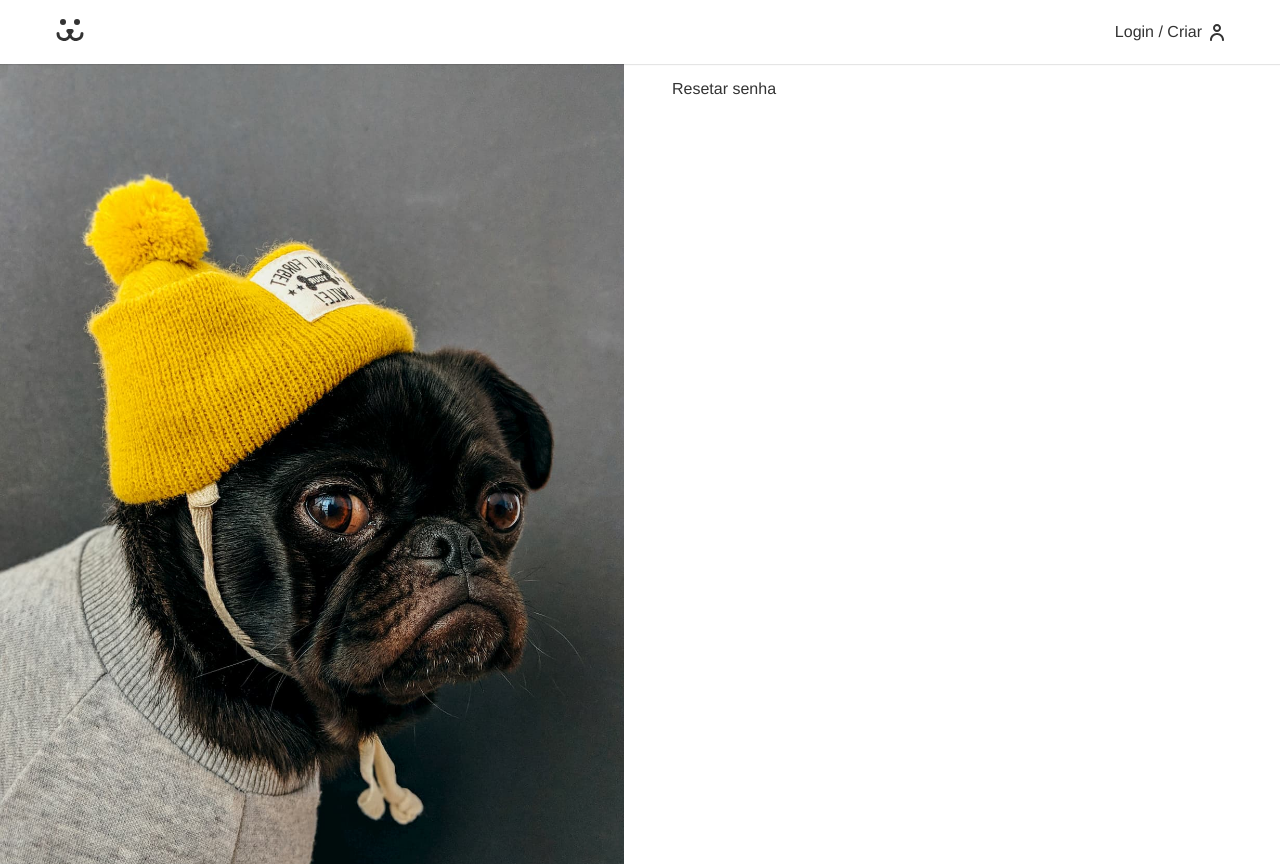
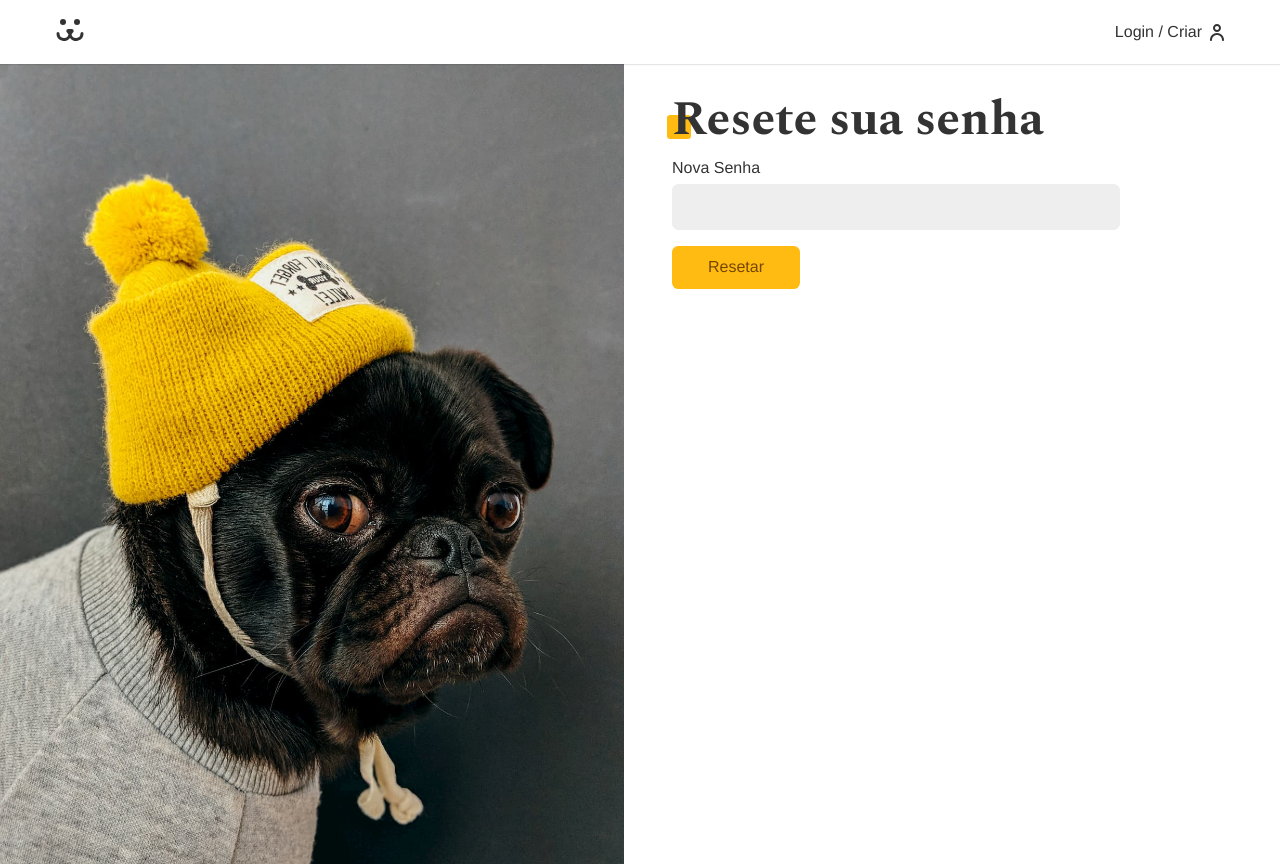
Before and after one commit to jcarlosrlopes/dogs-social-media, a React (Create React App) app: page /login/resetar in a window 1280 px wide. Built offline with nearby package versions, Linux system fonts and the light colour scheme.

Commit message:
Password Lost and Password Reset

```diff
--- a/src/Components/Login/LoginCreate.js
+++ b/src/Components/Login/LoginCreate.js
@@ -27,7 +27,6 @@ const LoginCreate = () => {
       const { response } = await request(url, options);
 
       if (response.ok) userLogin(username.value, password.value);
-      console.log(response);
    };
 
    return (
--- a/src/Components/Login/LoginForm.js
+++ b/src/Components/Login/LoginForm.js
@@ -44,9 +44,9 @@ const LoginForm = () => {
             ) : (
                <Button>Entrar</Button>
             )}
+         </form>
+         <Error error={error} />
 
-            <Error error={error} />
-         </form>
          <Link to="/login/perdeu" className={styles.perdeu}>
             Perdeu a Senha?
          </Link>
--- a/src/Components/Login/LoginPasswordLost.js
+++ b/src/Components/Login/LoginPasswordLost.js
@@ -1,7 +1,54 @@
 import React from "react";
+import { PASSWORD_LOST } from "../../api";
+import useFetch from "../../Hooks/useFetch";
+import useForm from "../../Hooks/useForm";
+import Button from "../Forms/Button";
+import Input from "../Forms/Input";
+import Error from "../Helper/Error";
 
 const LoginPasswordLost = () => {
-   return <div>Perdeu senha</div>;
+   const login = useForm();
+   const { loading, error, data, request } = useFetch();
+
+   const handleSubmit = async (event) => {
+      event.preventDefault();
+
+      if (login.validate()) {
+         const location = window.location;
+         const { url, options } = PASSWORD_LOST({
+            login: login.value,
+            url: location.href.replace("perdeu", "resetar"),
+         });
+         const { json } = await request(url, options);
+         console.log(json);
+      }
+   };
+
+   return (
+      <section>
+         <h1 className="title">Perdeu a senha?</h1>
+         {data ? (
+            <p style={{ color: "#4c1" }}>{data}</p>
+         ) : (
+            <form onSubmit={handleSubmit}>
+               <Input
+                  type="text"
+                  label="Usuário / Email:"
+                  name="login"
+                  {...login}
+               />
+
+               {loading ? (
+                  <Button disabled>Enviando...</Button>
+               ) : (
+                  <Button>Enviar e-mail</Button>
+               )}
+            </form>
+         )}
+
+         <Error error={error} />
+      </section>
+   );
 };
 
 export default LoginPasswordLost;
--- a/src/Components/Login/LoginPasswordReset.js
+++ b/src/Components/Login/LoginPasswordReset.js
@@ -1,7 +1,74 @@
 import React from "react";
+import { Link, useNavigate } from "react-router-dom";
+import { PASSWORD_RESET } from "../../api";
+import useFetch from "../../Hooks/useFetch";
+import useForm from "../../Hooks/useForm";
+import Button from "../Forms/Button";
+import Input from "../Forms/Input";
+import Error from "../Helper/Error";
 
 const LoginPasswordReset = () => {
-   return <div>Resetar senha</div>;
+   const [key, setKey] = React.useState("");
+   const [login, setLogin] = React.useState("");
+   const { error, loading, request, data } = useFetch();
+   const password = useForm();
+
+   const navigate = useNavigate();
+
+   React.useEffect(() => {
+      const params = new URLSearchParams(window.location.search);
+      const key = params.get("key");
+      const login = params.get("login");
+
+      if (key) setKey(key);
+      if (login) setLogin(login);
+   }, []);
+
+   const handleSubmit = async (event) => {
+      event.preventDefault();
+
+      if (password.validate()) {
+         const { url, options } = PASSWORD_RESET({
+            key,
+            login,
+            password: password.value,
+         });
+
+         const { response, json } = await request(url, options);
+      }
+   };
+
+   if (data) {
+      return (
+         <div>
+            <h3 style={{ color: "#4c1", marginBottom: "1rem" }}>
+               Senha atualizada com sucesso!
+            </h3>
+            <Button onClick={() => navigate("/login")}>Página de Login</Button>
+         </div>
+      );
+   } else {
+      return (
+         <div>
+            <h1 className="title">Resete sua senha</h1>
+            <form onSubmit={handleSubmit}>
+               <Input
+                  type="password"
+                  name="password"
+                  label="Nova Senha"
+                  {...password}
+               />
+               {loading ? (
+                  <Button disabled>Enviando...</Button>
+               ) : (
+                  <Button>Resetar</Button>
+               )}
+            </form>
+
+            <Error error={error} />
+         </div>
+      );
+   }
 };
 
 export default LoginPasswordReset;
--- a/src/UserContext.js
+++ b/src/UserContext.js
@@ -29,12 +29,15 @@ export const UserStorage = ({ children }) => {
 
          const response = await fetch(url, options);
 
-         if (!response.ok) throw new Error(`Error: ${response.statusText}`);
-
-         const { token } = await response.json();
-         window.localStorage.setItem("token", token);
-         await getUser(token);
-         navigate("/conta");
+         if (response.status != 200) {
+            const { message } = await response.json();
+            throw new Error(`Error: ${message ?? response.statusText}`);
+         } else {
+            const { token } = await response.json();
+            window.localStorage.setItem("token", token);
+            await getUser(token);
+            navigate("/conta");
+         }
       } catch (err) {
          setError(err.message);
          setIsLogged(false);
--- a/src/api.js
+++ b/src/api.js
@@ -108,3 +108,29 @@ export function PHOTO_DELETE(id) {
       },
    };
 }
+
+export function PASSWORD_LOST(body) {
+   return {
+      url: `${API_URL}/api/password/lost`,
+      options: {
+         method: "POST",
+         headers: {
+            "Content-Type": "application/json",
+         },
+         body: JSON.stringify(body),
+      },
+   };
+}
+
+export function PASSWORD_RESET(body) {
+   return {
+      url: `${API_URL}/api/password/reset`,
+      options: {
+         method: "POST",
+         headers: {
+            "Content-Type": "application/json",
+         },
+         body: JSON.stringify(body),
+      },
+   };
+}
```
